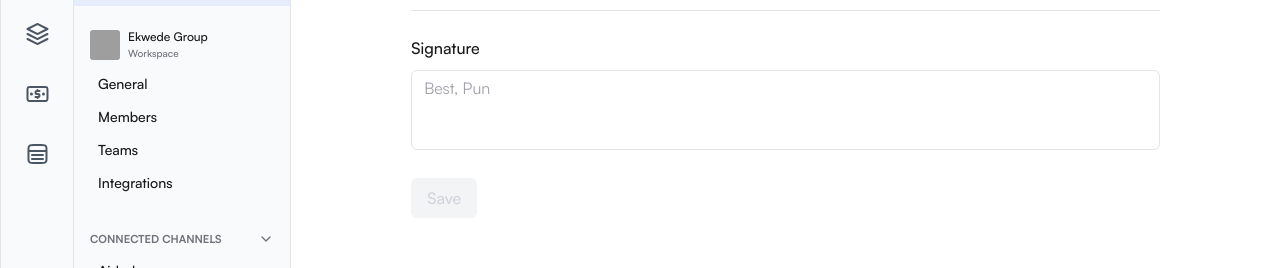
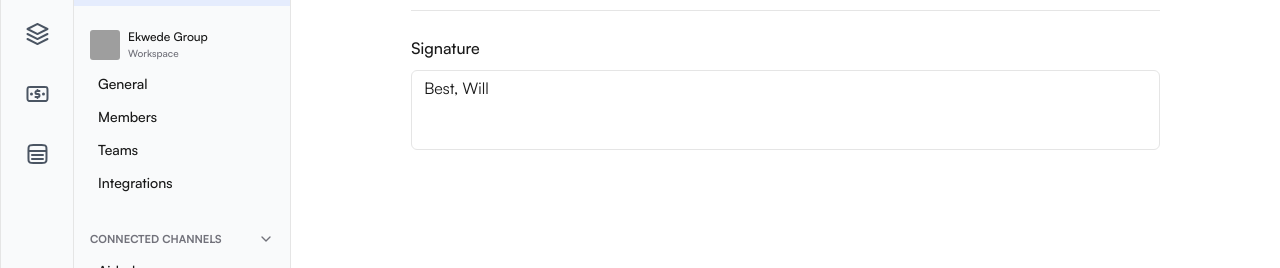
Before and after one commit to punnkam/unified-inbox-will, a Next.js app: page /settings/signature in a window 1280 px wide. Shown: the part 183-451 px from the top of the page. Built offline with nearby package versions, Linux system fonts and the light colour scheme; grey boxes are pictures that could not be loaded.

Commit message:
create new debounce save hood

```diff
--- a/app/(protected-paths)/settings/personal-notifications/page.tsx
+++ b/app/(protected-paths)/settings/personal-notifications/page.tsx
@@ -7,8 +7,7 @@ import { Switch } from "@/components/ui/switch";
 import { useState, useEffect } from "react";
 import { useDebounce } from "@/lib/hooks/useDebounce";
 import { toast } from "sonner";
-
-// The types for every input to save
+import { useDebouncedSave } from "@/lib/hooks/useDebouncedSave";
 interface Data {
   pushNotifications: boolean;
   email: boolean;
@@ -24,8 +23,7 @@ interface Data {
 }
 
 export default function PersonalNotificationsPage() {
-  // All the data that needs to be saved (with default values)
-  const [data, setData] = useState<Data>({
+  const initialData: Data = {
     pushNotifications: false,
     email: false,
     newGuestMessages: false,
@@ -37,42 +35,21 @@ export default function PersonalNotificationsPage() {
     newTasks: false,
     assignedTask: false,
     taskMarkedAsDone: false,
+  };
+
+  const saveData = (data: Data) => {
+    // Call API to save the data
+    console.log("Saving data", data);
+
+    toast.success("Settings saved successfully");
+  };
+
+  const { data, handleChange, setData } = useDebouncedSave<Data>({
+    initialData,
+    saveData,
   });
 
-  // Counts changes for debounce
-  const [changes, setChanges] = useState(0);
-
-  // Debounce the changes (Wait for 1 second before triggering to save the data)
-  const debouncedChanges = useDebounce(changes, 1000);
-
-  // Handle changes to the data
-  const handleChange = (key: keyof Data, value: boolean) => {
-    setData((prev) => ({
-      ...prev,
-      [key]: value,
-    }));
-    setChanges((prev) => prev + 1);
-  };
-
-  // Save data when debouncedChanges changes
   useEffect(() => {
-    if (changes === 0) return;
-
-    saveData();
-  }, [debouncedChanges]);
-
-  const saveData = () => {
-    // Call API to save the data
-    toast.success(`${changes} Settings saved successfully`);
-    setChanges(0);
-  };
-
-  // This will only run once when the component is mounted
-  useEffect(() => {
-    fetchInitialData();
-  }, []);
-
-  const fetchInitialData = () => {
     // Fetch/Load the data into state here
     setData({
       pushNotifications: true,
@@ -87,7 +64,7 @@ export default function PersonalNotificationsPage() {
       assignedTask: false,
       taskMarkedAsDone: false,
     });
-  };
+  }, [setData]);
 
   return (
     <div className="flex flex-col gap-[28px]">
--- a/app/(protected-paths)/settings/signature/page.tsx
+++ b/app/(protected-paths)/settings/signature/page.tsx
@@ -1,16 +1,39 @@
 "use client";
 
-import { useState } from "react";
+import { useEffect, useState } from "react";
 import { Textarea } from "@/components/ui/textarea";
 import { Button } from "@/components/ui/button";
+import { useDebounce } from "@/lib/hooks/useDebounce";
+import { toast } from "sonner";
+import { useDebouncedSave } from "@/lib/hooks/useDebouncedSave";
+
+interface Data {
+  signature: string;
+}
 
 export default function PersonalNotificationsPage() {
-  const [signature, setSignature] = useState("");
+  const initialData: Data = {
+    signature: "",
+  };
 
-  const handleSave = () => {
-    // Do something with the signature here
-    console.log("Save signature", signature);
+  const saveData = (data: Data) => {
+    // Call API to save the data
+    console.log("Saving data", data);
+
+    toast.success("Signature saved successfully");
   };
+
+  const { data, handleChange, setData } = useDebouncedSave<Data>({
+    initialData,
+    saveData,
+  });
+
+  useEffect(() => {
+    // Fetch/Load the data into state here
+    setData({
+      signature: "Best, Will",
+    });
+  }, [setData]);
 
   return (
     <div className="flex flex-col gap-[28px]">
@@ -31,13 +54,10 @@ export default function PersonalNotificationsPage() {
           id="signature-input"
           placeholder="Best, Pun"
           className="text-body-sm resize-none"
-          value={signature}
-          onChange={(e) => setSignature(e.target.value)}
+          value={data.signature}
+          onChange={(e) => handleChange("signature", e.target.value)}
         />
       </div>
-      <Button className="w-fit" disabled={signature == ""} onClick={handleSave}>
-        Save
-      </Button>
     </div>
   );
 }
--- /dev/null
+++ b/lib/hooks/useDebouncedSave.ts
@@ -0,0 +1,36 @@
+import { useState, useEffect } from "react";
+import { useDebounce } from "@/lib/hooks/useDebounce";
+import { toast } from "sonner";
+
+interface UseDebouncedSaveOptions<T> {
+  initialData: T;
+  saveData: (data: T) => void;
+  debounceDelay?: number;
+}
+
+export const useDebouncedSave = <T>({
+  initialData,
+  saveData,
+  debounceDelay = 1000,
+}: UseDebouncedSaveOptions<T>) => {
+  const [data, setData] = useState<T>(initialData);
+  const [changes, setChanges] = useState(0);
+
+  const debouncedChanges = useDebounce(changes, debounceDelay);
+
+  const handleChange = (key: keyof T, value: T[keyof T]) => {
+    setData((prev) => ({
+      ...prev,
+      [key]: value,
+    }));
+    setChanges((prev) => prev + 1);
+  };
+
+  useEffect(() => {
+    if (changes === 0) return;
+    saveData(data);
+    setChanges(0);
+  }, [debouncedChanges]);
+
+  return { data, handleChange, setData };
+};
```
